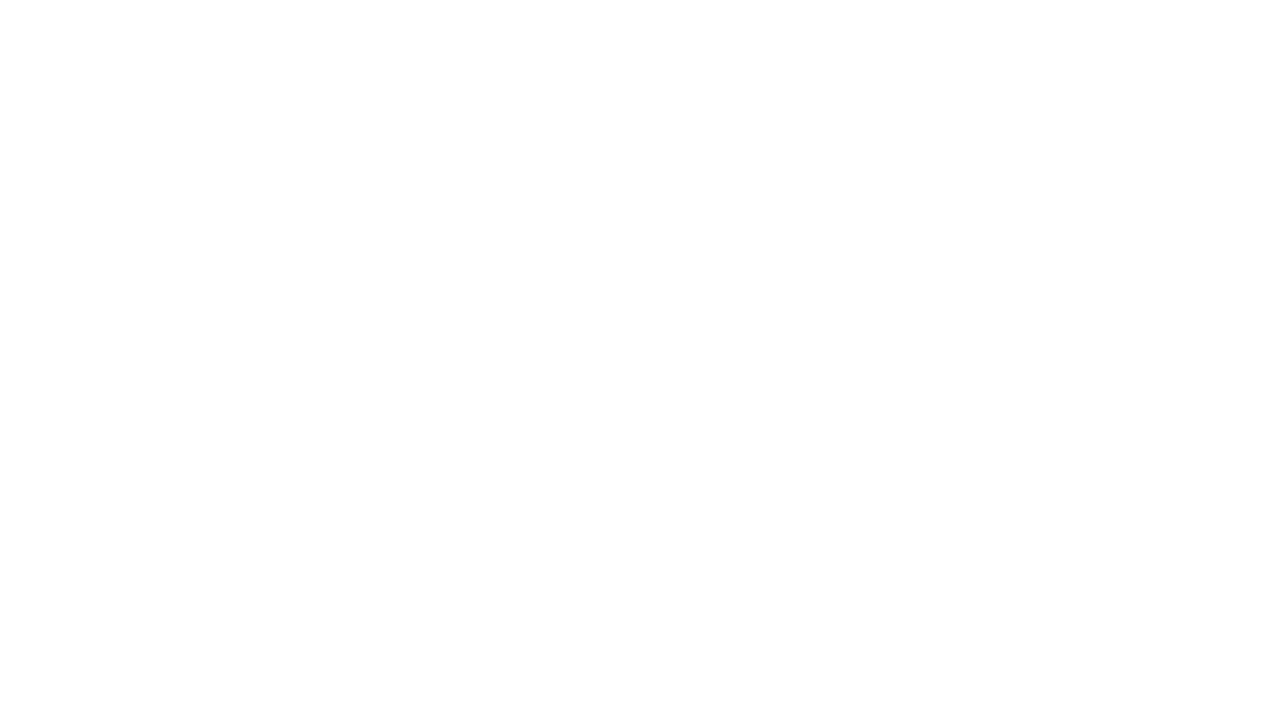
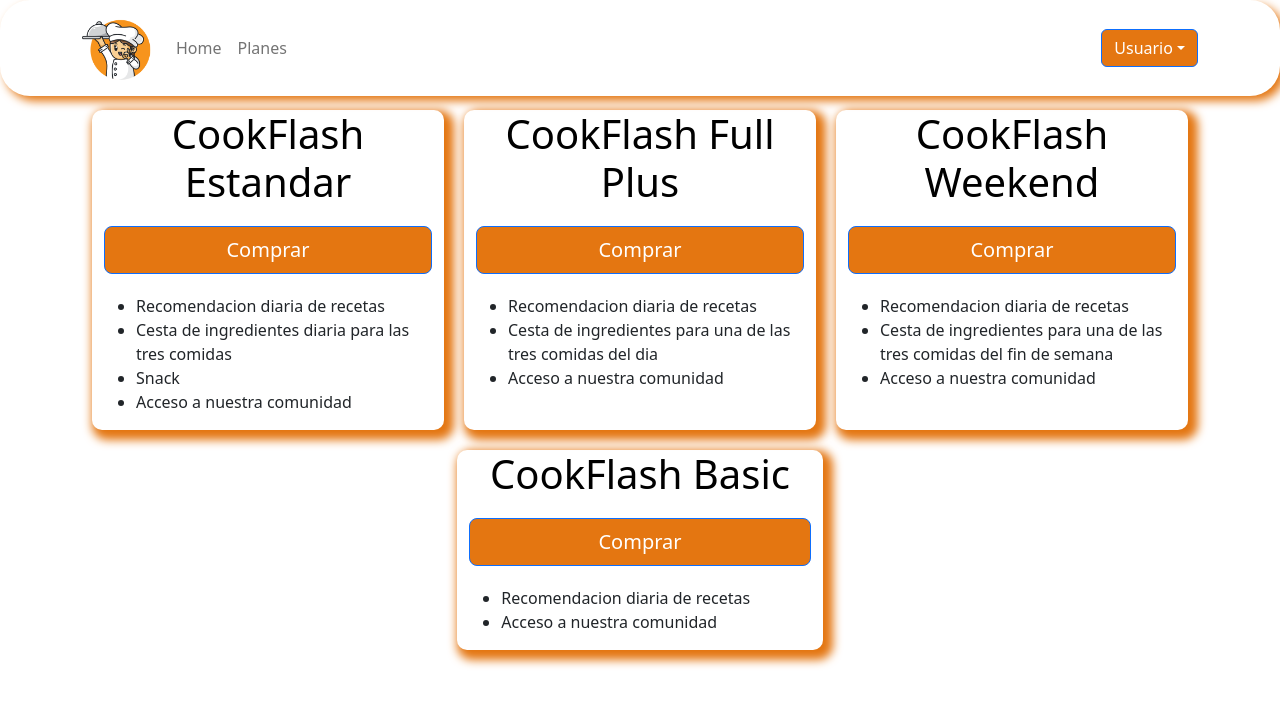
Before and after one commit to ivanpalenciab/Cookflash, a React (Create React App) app in the folder proyecto-front/: page /planes in a window 1280 px wide. Before the commit this address had no page. Shown: the top 706 px of the page. Built offline with nearby package versions, Linux system fonts and the light colour scheme.

Commit message:
Planes-page

```diff
--- a/proyecto-front/package.json
+++ b/proyecto-front/package.json
@@ -13,6 +13,7 @@
     "react": "^18.2.0",
     "react-bootstrap": "^2.6.0",
     "react-dom": "^18.2.0",
+    "react-icons": "^4.6.0",
     "react-router-dom": "^6.4.3",
     "react-scripts": "5.0.1",
     "web-vitals": "^2.1.4"
--- a/proyecto-front/src/componentes/login/login.css
+++ b/proyecto-front/src/componentes/login/login.css
@@ -13,7 +13,12 @@
 #login-container .form-label{
     float:left;
 }
+#login-form
 
 #boton-iniciarSesion{
     background-color: orangered;
 }
+
+#logo{
+    height: 50px;
+}
--- a/proyecto-front/src/componentes/login/login.js
+++ b/proyecto-front/src/componentes/login/login.js
@@ -1,6 +1,6 @@
 import React from "react";
 import { Button, Container, Form, Row, Col } from "react-bootstrap";
-import './login.css'
+import "./login.css";
 import ImagenLogo from "../imagenes/imagenLogo";
 
 export default class Login extends React.Component {
@@ -20,7 +20,12 @@ export default class Login extends React.Component {
       <Container id="login-container">
         <Row>
           <Col>
-          <ImagenLogo/>
+            <Row>
+
+              <ImagenLogo />
+
+            </Row>
+            <Row >
               <Row>
                 <h2>Iniciar sesión</h2>
               </Row>
@@ -32,7 +37,7 @@ export default class Login extends React.Component {
                   lg={{ span: 4, offset: 4 }}
                   xl={{ span: 4, offset: 4 }}
                 >
-                <Form>
+                  <Form id="login-form">
                     <Form.Group>
                       <Form.Label>Usuario</Form.Label>
                       <Form.Control
@@ -46,7 +51,9 @@ export default class Login extends React.Component {
                       <Form.Label>Contraseña</Form.Label>
                       <Form.Control
                         type="password"
-                      onChange={(e) => this.setState({ pass: e.target.value })}
+                        onChange={(e) =>
+                          this.setState({ pass: e.target.value })
+                        }
                       />
                     </Form.Group>
                     <Button
@@ -61,6 +68,7 @@ export default class Login extends React.Component {
                   </Form>
                 </Col>
               </Row>
+            </Row>
           </Col>
         </Row>
       </Container>
--- /dev/null
+++ b/proyecto-front/src/componentes/planes/planes.css
@@ -0,0 +1,27 @@
+main{
+    margin-top: 100px;
+    background-color: white;
+}
+
+#estandar, #full-plus ,#weekend, #basic{
+    border-radius: 10px;
+    box-shadow: 5px 5px 10px 5px  #e47611;
+    margin: 10px;
+}
+
+#planes-container ul{
+    text-align: left;
+}
+
+
+#planes-container h1{
+    color: black;
+}
+
+.d-grid {
+margin-top: 20px;
+margin-bottom: 20px;
+}
+#boton-4, #boton-3, #boton-2, #boton-1{
+    background-color: #e47611;
+}
--- a/proyecto-front/src/componentes/planes/planes.js
+++ b/proyecto-front/src/componentes/planes/planes.js
@@ -1,4 +1,6 @@
 import React from 'react';
+import Menu from '../navbar/navbar'
+import MainPlanes from './planesMain';
 
 export default class Planes extends React.Component {
     constructor(props) {
@@ -6,6 +8,10 @@ export default class Planes extends React.Component {
         this.state = {};
     }
     render() {
-        return (  );
+        return (<div>
+            <Menu/>
+            <MainPlanes></MainPlanes>
+            </div>
+         );
     }
 }
--- /dev/null
+++ b/proyecto-front/src/componentes/planes/planesMain.js
@@ -0,0 +1,84 @@
+import React from "react";
+import "./planes.css";
+import { Container, Row, Col, Button } from "react-bootstrap";
+
+export default class MainPlanes extends React.Component {
+  constructor(props) {
+    super(props);
+    this.state = {};
+  }
+  render() {
+    return (
+      <main>
+        <Container id="planes-container">
+          <Row>
+            <Col id="estandar">
+              <h1>CookFlash Estandar</h1>
+              <div className="d-grid gap-2">
+                <Button size="lg" id="boton-1">
+                  Comprar
+                </Button>
+              </div>
+              <ul>
+                <li>Recomendacion diaria de recetas</li>
+                <li>Cesta de ingredientes diaria para las tres comidas</li>
+                <li>Snack </li>
+                <li>Acceso a nuestra comunidad</li>
+              </ul>
+            </Col>
+
+            <Col id="full-plus">
+              <h1>CookFlash Full Plus </h1>
+              <div className="d-grid gap-2">
+                <Button size="lg" id="boton-2">
+                  Comprar
+                </Button>
+              </div>
+              <ul>
+                <li>Recomendacion diaria de recetas</li>
+                <li>
+                  Cesta de ingredientes para una de las tres comidas del dia
+                </li>
+                <li>Acceso a nuestra comunidad</li>
+              </ul>
+            </Col>
+
+            <Col id="weekend">
+              <h1>CookFlash Weekend </h1>
+              <div className="d-grid gap-2">
+                <Button size="lg" id="boton-3">
+                  Comprar
+                </Button>
+              </div>
+              <ul>
+                <li>Recomendacion diaria de recetas</li>
+                <li>
+                  Cesta de ingredientes para una de las tres comidas del fin de
+                  semana
+                </li>
+                <li>Acceso a nuestra comunidad</li>
+              </ul>
+            </Col>
+          </Row>
+          <Row>
+            {" "}
+            <Col />
+            <Col id="basic">
+              <h1>CookFlash Basic</h1>
+              <div className="d-grid gap-2">
+                <Button size="lg" id="boton-4">
+                  Comprar
+                </Button>
+              </div>
+              <ul>
+                <li>Recomendacion diaria de recetas</li>
+                <li>Acceso a nuestra comunidad</li>
+              </ul>
+            </Col>
+            <Col />
+          </Row>
+        </Container>
+      </main>
+    );
+  }
+}
--- a/proyecto-front/src/componentes/router/router.js
+++ b/proyecto-front/src/componentes/router/router.js
@@ -2,6 +2,7 @@ import React from 'react';
 import{BrowserRouter as Router, Routes, Route} from 'react-router-dom';
 import Login from '../login/login';
 import Home from '../home/home';
+import Planes from '../planes/planes';
 
 export default function AppRoutes(){
     return(
@@ -10,6 +11,7 @@ export default function AppRoutes(){
                 <Route exact path='/' element={<Login/>}/>
                 <Route exact path =  "/login"  element = {<Login/>}/>
                 <Route exact path = "/home" element = {<Home/>}/>
+                <Route exact path='/planes' element = {<Planes/>}/>
             </Routes>
         </Router>
     )
```
Also changed, not shown: 1 other file (tests, documents, lock files or other folders). Lines whose indentation alone changed are shown as unchanged.
